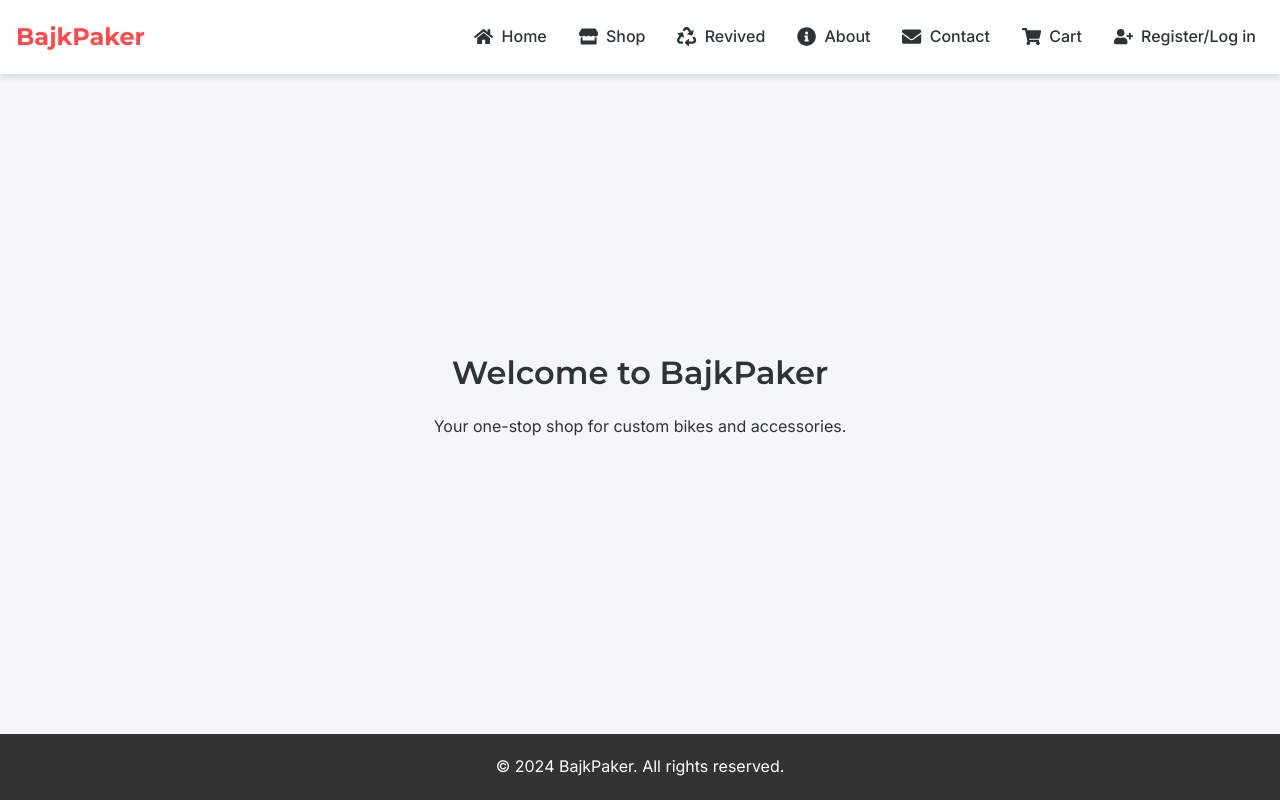
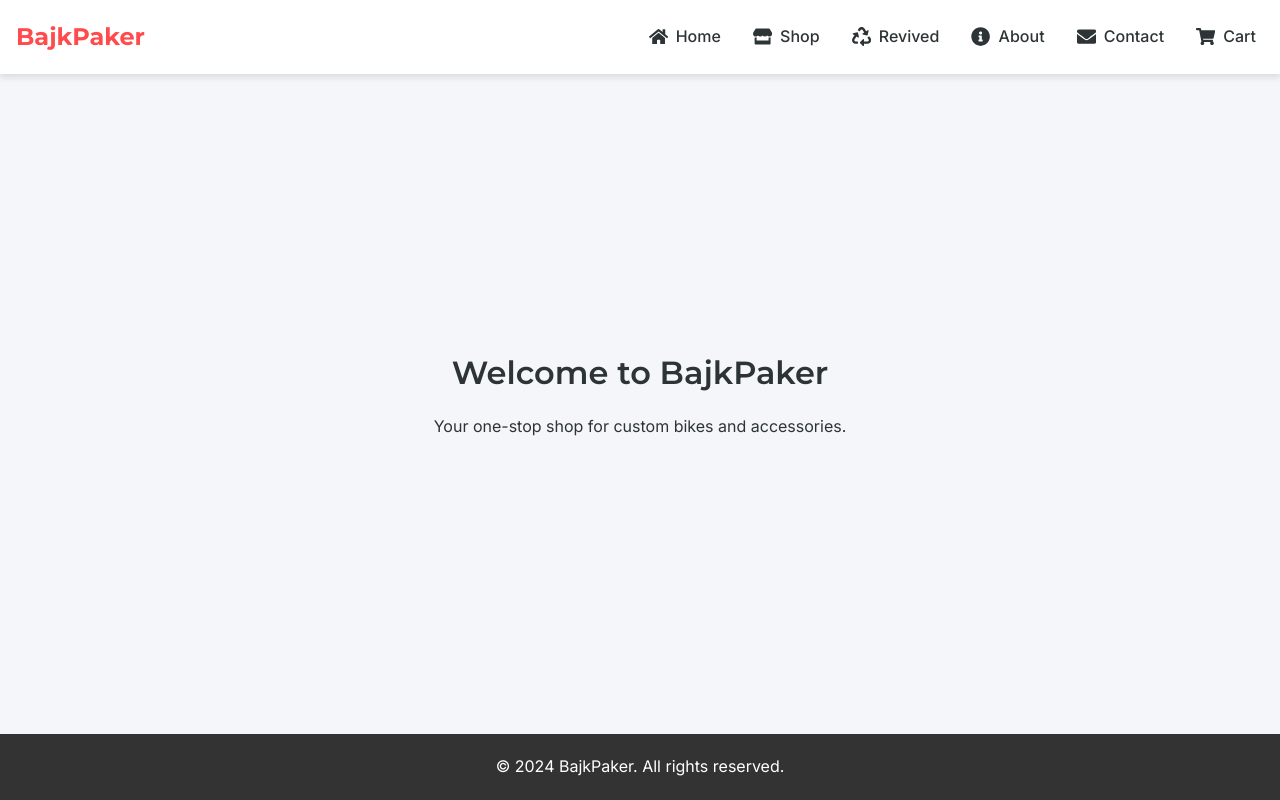
Before and after one commit to DraBard/BajkPaker, a React app in the folder frontend/: page / in a window 1280 px wide. Built offline with nearby package versions, Linux system fonts and the light colour scheme; no server answers.

Commit message:
Comment out user registration/login link from the header component

```diff
--- a/frontend/src/components/Header.js
+++ b/frontend/src/components/Header.js
@@ -94,7 +94,7 @@ const Header = () => {
               {cartItemCount > 0 && <CartBadge>{cartItemCount}</CartBadge>}
             </NavLink>
           </CartIconContainer>
-          <NavLink to="/user"><FaUserPlus /> Register/Log in</NavLink>
+          {/* <NavLink to="/user"><FaUserPlus /> Register/Log in</NavLink> */}
         </NavLinks>
       </NavContent>
     </NavBar>
```
